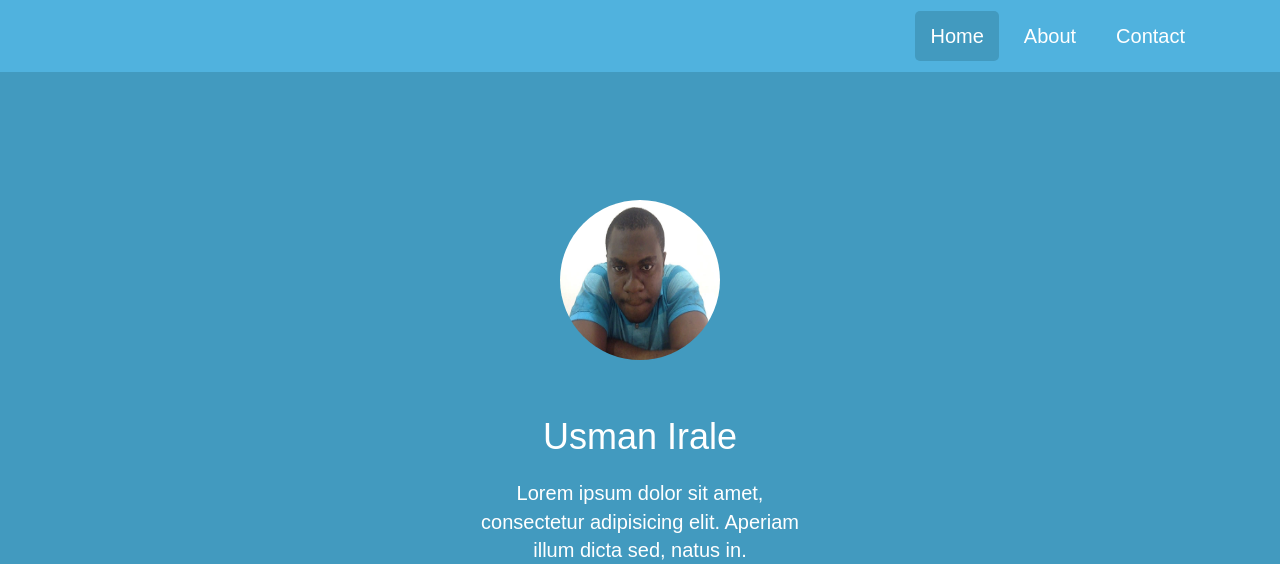
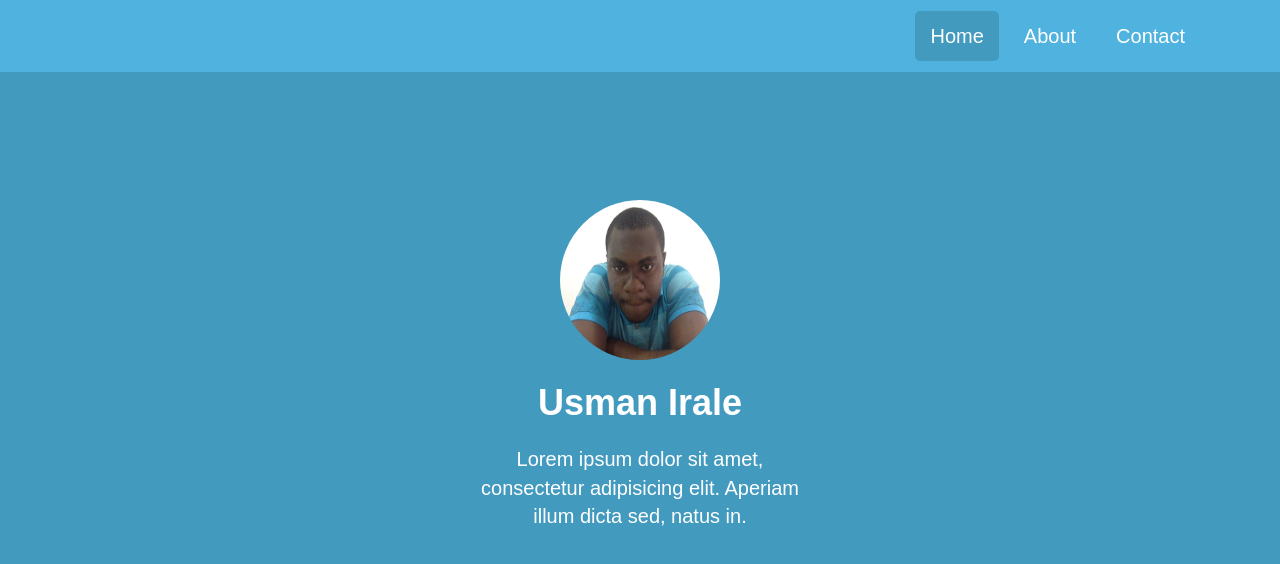
Before and after one commit to superirale/usmantheme, a website: page app/index.html in a window 1280 px wide. Shown: the top 564 px of the page. Drawn offline with nearby package versions, Linux system fonts and the light colour scheme.

Commit message:
style changes

```diff
--- a/app/scss/modules/_profile.scss
+++ b/app/scss/modules/_profile.scss
@@ -6,7 +6,7 @@
 }
 
 .profile-image{
-	margin: 0 auto 20px;
+	margin: 0 auto 10px;
 
 	img{
 		width: 160px;
@@ -18,8 +18,11 @@
 
 	margin-bottom: 20px;
 	color: $white;
-	font-weight: 600;
 	text-align: center;
+	h1,h2,h3,h4,h5{
+		margin-top: 20px;
+		font-weight: 700;
+	}
 }
 
 .profile-description {
```
Also changed, not shown: app/css/style.css.
